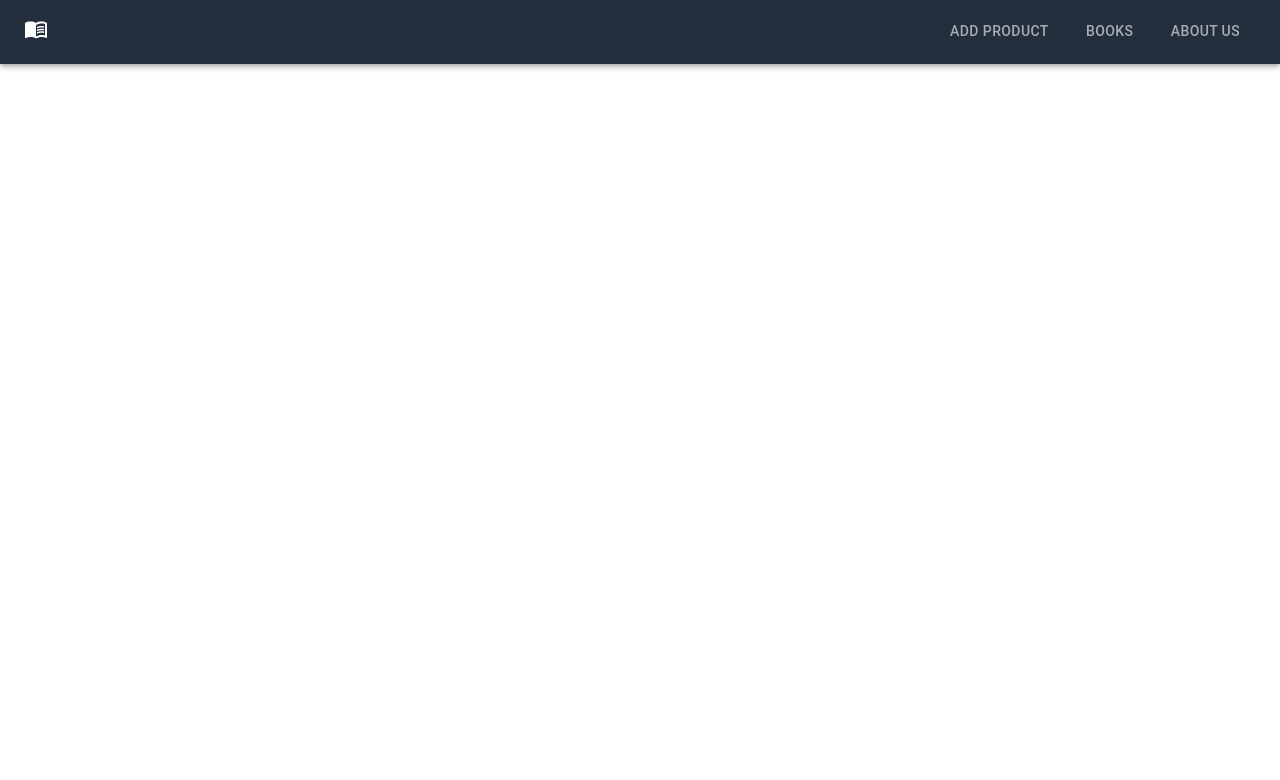
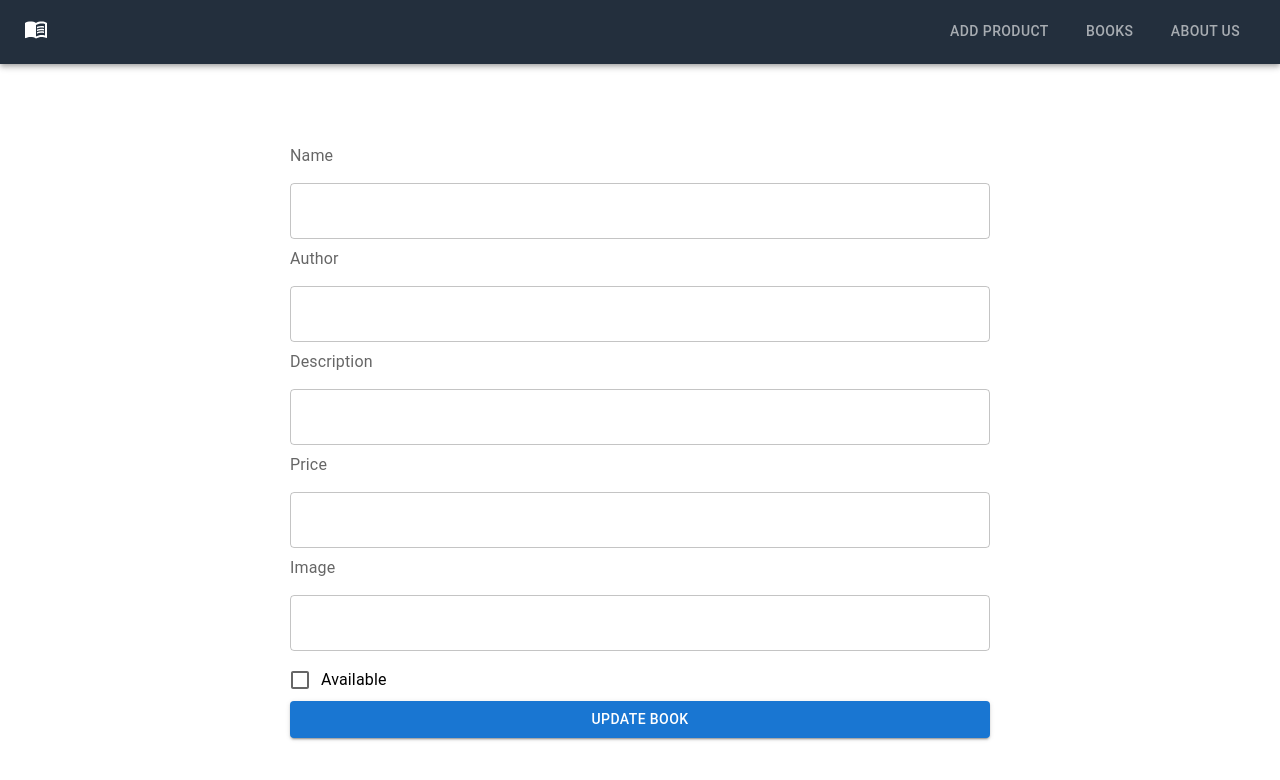
Before and after one commit to Madhusanka331/Book-Store, a React (Create React App) app in the folder book-store/: page /books/1 in a window 1280 px wide. Shown: the top 780 px of the page. Built offline with nearby package versions, Linux system fonts and the light colour scheme; no server answers.

Commit message:
update book

```diff
--- a/book-store/src/App.js
+++ b/book-store/src/App.js
@@ -22,7 +22,7 @@ function App() {
           <Route path="/about" element={<About/>} exact/>
           <Route path="/book" element={<Book/>} exact/>
           <Route path="/books" element={<Books/>} exact/>
-          <Route path="/details" element={<BookDetail/>} exact/>
+          <Route path="/books/:id" element={<BookDetail/>} exact/>
 
         </Routes>
       </main>
--- a/book-store/src/components/Book/Book.js
+++ b/book-store/src/components/Book/Book.js
@@ -1,9 +1,11 @@
 import { Button } from '@mui/material';
 import React from 'react';
 import "./Book.css";
+import { Link } from 'react-router-dom';
 
 const Book = (props) => {
     const {_id, name, author, description, price, image} = props.book;
+
   return (
     <div className='card'>
         <img src={image} alt={name}/>
@@ -11,8 +13,8 @@ const Book = (props) => {
         <h3>{name}</h3>
         <p>{description}</p>
         <h2>Rs {price}</h2>
-        <Button sx={{mt: 'auto'}}>Update</Button>
-        <Button sx={{mt: 'auto'}}>Delete</Button>
+        <Button LinkComponent={Link} to={`/books/${_id}`} sx={{mt: 'auto'}}>Update</Button>
+        <Button  sx={{mt: 'auto'}}>Delete</Button>
     </div>
   )
 }
--- a/book-store/src/components/Book/BookDetail.js
+++ b/book-store/src/components/Book/BookDetail.js
@@ -1,9 +1,132 @@
-import React from 'react'
+import axios from "axios";
+import React, { useState, useEffect } from "react";
+import { useParams } from "react-router-dom";
+import {
+  FormLabel,
+  TextField,
+  Box,
+  Button,
+  FormControlLabel,
+  Checkbox,
+} from "@mui/material";
+import { useNavigate } from "react-router-dom"
 
 const BookDetail = () => {
+  const [inputs, setInputs] = useState({});
+  const id = useParams().id;
+  const [checked, setChecked] = useState(false);
+
+  const history = useNavigate();
+
+  useEffect(() => {
+    const fetchHandler = async () => {
+      await axios
+        .get(`http://localhost:5000/books/${id}`)
+        .then((res) => res.data)
+        .then((data) => setInputs(data.book));
+    };
+    fetchHandler();
+  }, [id]);
+
+  const sendRequest = async() => {
+    await axios.put(`http://localhost:5000/books/${id}`,{
+      name: String(inputs.name),
+      author: String(inputs.author),
+      description: String(inputs.description),
+      price: Number(inputs.price),
+      image: String(inputs.image),
+      available: Boolean(checked)
+    }).then((res) => res.data)
+  }
+  const handleSubmit = (e) => {
+    e.preventDefault();
+    sendRequest().then(() => history("/books"));
+  };
+
+  const handleChange = (e) => {
+    setInputs((prevState) => ({
+      ...prevState,
+      [e.target.name]: e.target.value,
+    }));
+  };
   return (
-    <div>BookDetail</div>
-  )
-}
+    <div>
+      {inputs && (
+        <form onSubmit={handleSubmit}>
+          <Box
+            display="flex"
+            flexDirection="column"
+            justifyContent={"center"}
+            maxWidth={700}
+            alignContent={"center"}
+            alignSelf="center"
+            marginLeft={"auto"}
+            marginRight={"auto"}
+            marginTop={10}
+          >
+            <FormLabel>Name</FormLabel>
+            <TextField
+              value={inputs.name}
+              onChange={handleChange}
+              margin="normal"
+              fullWidth
+              variant="outlined"
+              name="name"
+            />
+            <FormLabel>Author</FormLabel>
+            <TextField
+              value={inputs.author}
+              onChange={handleChange}
+              margin="normal"
+              fullWidth
+              variant="outlined"
+              name="author"
+            />
+            <FormLabel>Description</FormLabel>
+            <TextField
+              value={inputs.description}
+              onChange={handleChange}
+              margin="normal"
+              fullWidth
+              variant="outlined"
+              name="description"
+            />
+            <FormLabel>Price</FormLabel>
+            <TextField
+              value={inputs.price}
+              onChange={handleChange}
+              type={"number"}
+              margin="normal"
+              fullWidth
+              variant="outlined"
+              name="price"
+            />
+            <FormLabel>Image</FormLabel>
+            <TextField
+              value={inputs.image}
+              onChange={handleChange}
+              margin="normal"
+              fullWidth
+              variant="outlined"
+              name="image"
+            />
+            <FormControlLabel
+              control={
+                <Checkbox
+                  checked={checked}
+                  onChange={() => setChecked(!checked)}
+                />
+              }
+              label="Available"
+            />
+            <Button variant="contained" type="submit">
+              Update Book
+            </Button>
+          </Box>
+        </form>
+      )}
+    </div>
+  );
+};
 
-export default BookDetail
+export default BookDetail;
--- a/book-store/src/components/Header.js
+++ b/book-store/src/components/Header.js
@@ -1,7 +1,7 @@
 import React, { useState } from "react";
 import { AppBar, Tab, Tabs, Toolbar, Typography } from "@mui/material";
 import MenuBookIcon from '@mui/icons-material/MenuBook';
-import {NavLink} from 'react-router-dom';
+import { NavLink } from 'react-router-dom';
 
 const Header = () => {
   const [value, setValue] = useState();
```
